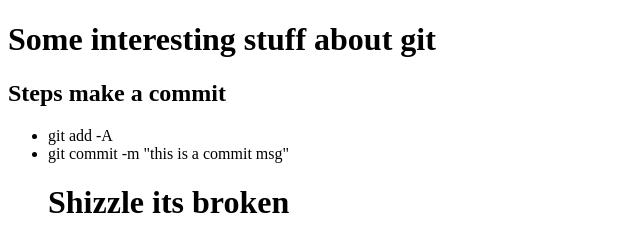
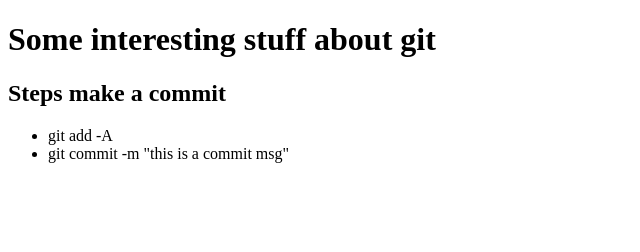
Before and after one commit to 2byrdp09/my_new_project, a plain HTML site: page index.html in a window 1280 px wide. Shown: the whole page, without its empty margins (0-640 px from the left). Drawn offline with Linux system fonts and the light colour scheme.

Commit message:
Revert "we've broken a file"
This reverts commit ca460668c07b3cfa1a08f3f21af685b6a0b7d95f.

```diff
--- a/index.html
+++ b/index.html
@@ -11,8 +11,6 @@
             <li>git add -A</li>
             <li>git commit -m "this is a commit msg"</li>
 
-            <h1>Shizzle its broken</h1>
-
         </ul>
     </body>
 
```
